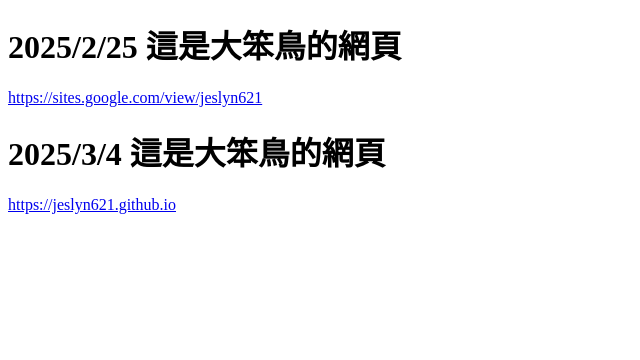
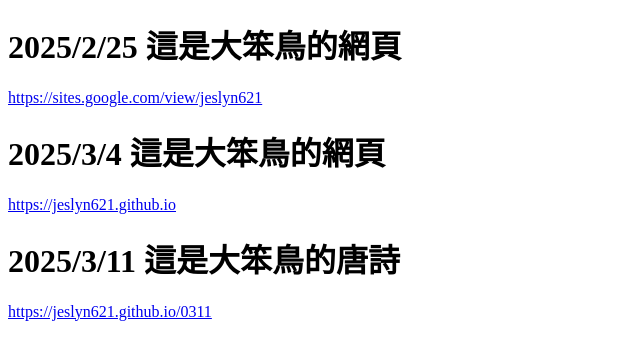
Before and after one commit to jeslyn621/jeslyn621.github.io, a plain HTML site: page index.html in a window 1280 px wide. Shown: the whole page, without its empty margins (0-640 px from the left). Drawn offline with Linux system fonts and the light colour scheme.

Commit message:
Update index.html

```diff
--- a/index.html
+++ b/index.html
@@ -11,5 +11,8 @@
 <h1>2025/3/4 這是大笨鳥的網頁</h1>
 <p><a href="0304\index.html">https://jeslyn621.github.io</a></p>
 
+<h1>2025/3/11 這是大笨鳥的唐詩</h1>
+<p><a href="0311\index.html">https://jeslyn621.github.io/0311</a></p>
+
 </body>
 </html>
```
